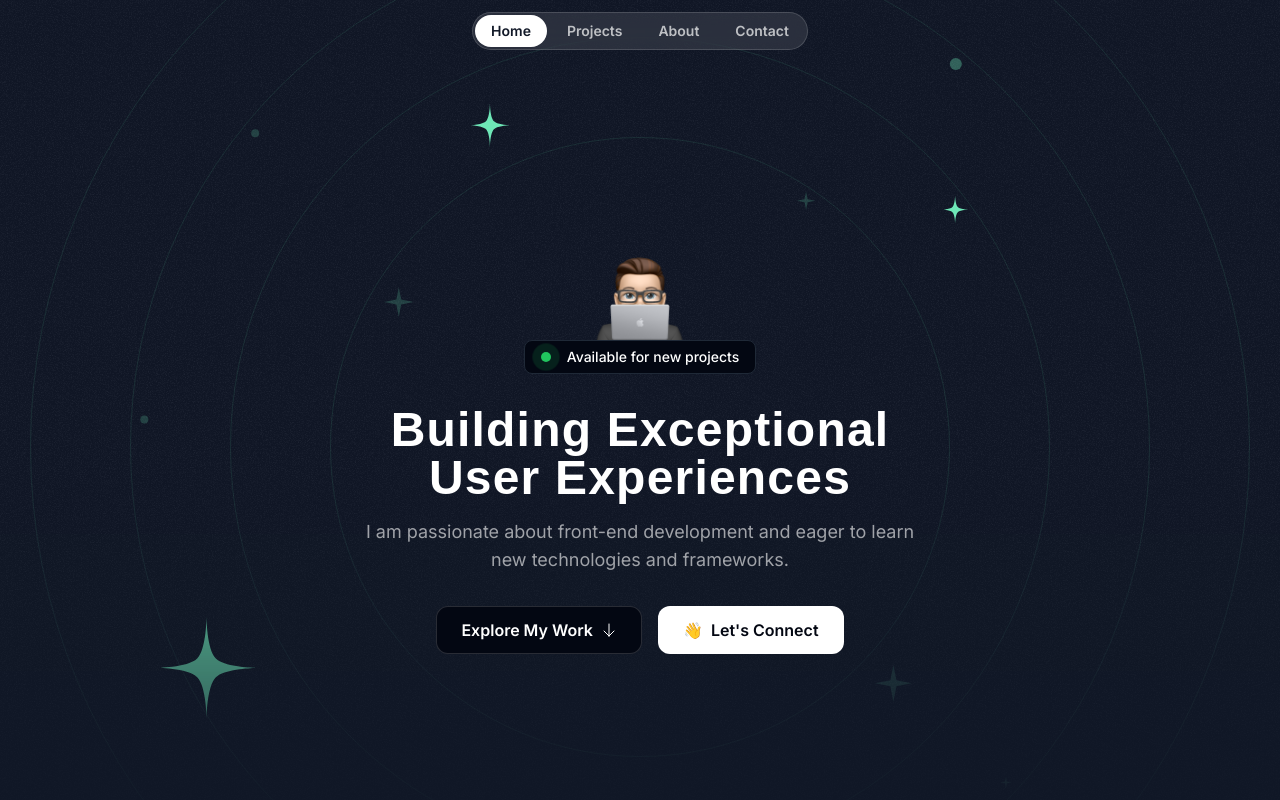
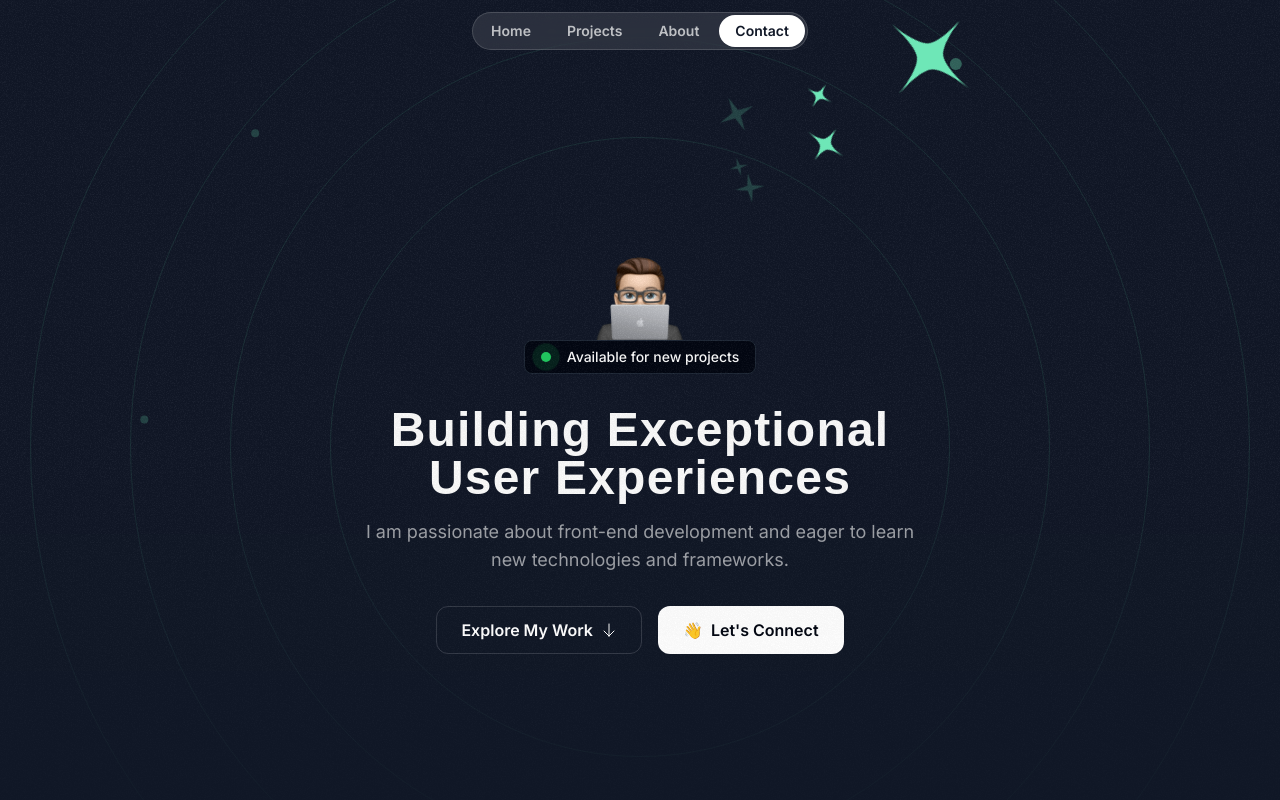
Before and after one commit to IvanGoranov02/Portfolio-Next, a Next.js app: page / in a window 1280 px wide. Shown: the top 800 px of the page. Built offline with nearby package versions, Linux system fonts and the light colour scheme; a web font is replaced by a local one.

Commit message:
Revert "feat: Add navigation, scroll interactions, and client-side rendering to improve page interactivity"
This reverts commit 97e5a0fe6815efc83e573c9fbdc26e8a4d4b25e4.

```diff
--- a/src/app/layout.tsx
+++ b/src/app/layout.tsx
@@ -2,7 +2,6 @@ import type { Metadata } from "next";
 import { Inter, Calistoga } from "next/font/google";
 import "./globals.css";
 import { twMerge } from "tailwind-merge";
-import { ScrollToTop } from "@/components/ScrollToTop";
 
 const inter = Inter({ subsets: ["latin"], variable: "--font-sans" });
 const calistoga = Calistoga({
@@ -31,7 +30,6 @@ export default function RootLayout({
         )}
       >
         {children}
-        <ScrollToTop />
       </body>
     </html>
   );
--- a/src/app/page.tsx
+++ b/src/app/page.tsx
@@ -1,5 +1,3 @@
-"use client";
-
 import { AboutSection } from "@/sections/About";
 import { Header } from "@/sections/Header";
 import { HeroSection } from "@/sections/Hero";
@@ -7,8 +5,7 @@ import { ProjectsSection } from "@/sections/Projects";
 import { TapeSection } from "@/sections/Tape";
 import { TestimonialsSection } from "@/sections/Testimonials";
 import { Footer } from "@/sections/Footer";
-import { ContactSection } from "@/sections/Contact";
-
+import { ContactSection } from "@/sections/ContactForm";
 export default function Home() {
   return (
     <div>
--- a/src/components/Navigation.tsx
+++ /dev/null
@@ -1,87 +0,0 @@
-"use client";
-
-import { useEffect, useState } from "react";
-
-export const Navigation = () => {
-  const [activeSection, setActiveSection] = useState("home");
-
-  useEffect(() => {
-    const handleScroll = () => {
-      const sections = ["home", "projects", "about", "contact"];
-      const scrollPosition = window.scrollY + 100;
-
-      for (const section of sections) {
-        const element = document.getElementById(section);
-        if (element) {
-          const { top, bottom } = element.getBoundingClientRect();
-          const offset = element.offsetTop - 100;
-
-          if (
-            scrollPosition >= offset &&
-            scrollPosition < offset + element.offsetHeight
-          ) {
-            setActiveSection(section);
-            break;
-          }
-        }
-      }
-    };
-
-    window.addEventListener("scroll", handleScroll);
-    handleScroll(); // Call once on mount to set initial active section
-    return () => window.removeEventListener("scroll", handleScroll);
-  }, []);
-
-  const scrollToSection = (sectionId: string) => {
-    const element = document.getElementById(sectionId);
-    if (element) {
-      const offset = 100;
-      const elementPosition = element.getBoundingClientRect().top;
-      const offsetPosition = elementPosition + window.scrollY - offset;
-
-      window.scrollTo({
-        top: offsetPosition,
-        behavior: "smooth",
-      });
-    }
-  };
-
-  return (
-    <div className="flex justify-center items-center fixed top-3 w-full z-50">
-      <nav className="flex items-center gap-1 p-0.5 border-white/15 rounded-full border bg-white/10 backdrop-blur">
-        <button
-          onClick={() => scrollToSection("home")}
-          className={`nav-item ${
-            activeSection === "home" ? "bg-white text-gray-900" : ""
-          }`}
-        >
-          Home
-        </button>
-        <button
-          onClick={() => scrollToSection("projects")}
-          className={`nav-item ${
-            activeSection === "projects" ? "bg-white text-gray-900" : ""
-          }`}
-        >
-          Projects
-        </button>
-        <button
-          onClick={() => scrollToSection("about")}
-          className={`nav-item ${
-            activeSection === "about" ? "bg-white text-gray-900" : ""
-          }`}
-        >
-          About
-        </button>
-        <button
-          onClick={() => scrollToSection("contact")}
-          className={`nav-item ${
-            activeSection === "contact" ? "bg-white text-gray-900" : ""
-          }`}
-        >
-          Contact
-        </button>
-      </nav>
-    </div>
-  );
-};
--- a/src/sections/About.tsx
+++ b/src/sections/About.tsx
@@ -116,7 +116,7 @@ export const AboutSection = () => {
   const constraintRef = useRef<HTMLDivElement>(null);
 
   return (
-    <div id="about" className="py-20 lg:py-28 lg:px-20">
+    <div className="py-20 lg:py-28 lg:px-20">
       <div className="container"></div>
       <SectionHeader
         title="A Glimpse Into My World"
--- a/src/sections/Contact.tsx
+++ b/src/sections/Contact.tsx
@@ -3,8 +3,8 @@
 import { motion } from "framer-motion";
 import { SectionHeader } from "@/components/SectionHeader";
 import { Card } from "@/components/Card";
+import ArrowUpIcon from "@/assets/icons/arrow-up-right.svg";
 import { useState } from "react";
-import { ScrollToTop } from "@/components/ScrollToTop";
 
 export const ContactSection = () => {
   const [formData, setFormData] = useState({
@@ -27,7 +27,7 @@ export const ContactSection = () => {
   };
 
   return (
-    <section id="contact" className="py-16 lg:py-24">
+    <section className="py-16 lg:py-24">
       <div className="container">
         <SectionHeader
           title="Let's work together"
@@ -73,6 +73,7 @@ export const ContactSection = () => {
                     required
                   />
                 </div>
+
                 <div className="flex flex-col gap-2">
                   <label htmlFor="email" className="text-sm font-medium">
                     Email
@@ -87,6 +88,7 @@ export const ContactSection = () => {
                     required
                   />
                 </div>
+
                 <div className="flex flex-col gap-2">
                   <label htmlFor="message" className="text-sm font-medium">
                     Message
@@ -101,13 +103,17 @@ export const ContactSection = () => {
                     required
                   />
                 </div>
+
                 <motion.button
-                  whileHover={{ scale: 1.02 }}
-                  whileTap={{ scale: 0.98 }}
+                  initial={{ opacity: 0, y: 20 }}
+                  whileInView={{ opacity: 1, y: 0 }}
+                  transition={{ duration: 0.5, delay: 0.2 }}
+                  viewport={{ once: true }}
                   type="submit"
-                  className="bg-white text-gray-950 h-12 w-full rounded-xl font-semibold inline-flex items-center justify-center gap-2 mt-4 md:w-auto md:px-6"
+                  className="inline-flex items-center gap-2 bg-white text-gray-950 px-8 py-4 rounded-xl font-semibold w-fit hover:bg-white/90 transition-colors"
                 >
-                  Send Message
+                  <span>Send message</span>
+                  <ArrowUpIcon className="size-5" />
                 </motion.button>
               </form>
 
@@ -144,7 +150,6 @@ export const ContactSection = () => {
           </Card>
         </motion.div>
       </div>
-      <ScrollToTop />
     </section>
   );
 };
--- a/src/sections/Header.tsx
+++ b/src/sections/Header.tsx
@@ -1,5 +1,20 @@
-import { Navigation } from "@/components/Navigation";
-
 export const Header = () => {
-  return <Navigation />;
+  return (
+    <div className="flex justify-center items-center fixed top-3 w-full z-10">
+      <nav className="flex items-center gap-1 p-0.5 border-white/15 rounded-full border bg-white/10 backdrop-blur">
+        <a className="nav-item" href="#">
+          Home
+        </a>
+        <a className="nav-item" href="#">
+          Projects
+        </a>
+        <a className="nav-item" href="#">
+          About
+        </a>
+        <a className="nav-item bg-white text-gray-900" href="#">
+          Contact
+        </a>
+      </nav>
+    </div>
+  );
 };
--- a/src/sections/Hero.tsx
+++ b/src/sections/Hero.tsx
@@ -1,5 +1,3 @@
-"use client";
-
 import Image from "next/image";
 import memoji from "@/assets/images/memoji.png";
 import ArrowDown from "@/assets/icons/arrow-down.svg";
@@ -7,28 +5,9 @@ import grainImage from "@/assets/images/grain.jpg";
 import StarIcon from "@/assets/icons/star.svg";
 import SparkleIcon from "@/assets/icons/sparkle.svg";
 import { HeroOrbit } from "@/components/HeroOrbit";
-import { motion } from "framer-motion";
-
 export const HeroSection = () => {
-  const handleScroll = (elementId: string) => {
-    const element = document.getElementById(elementId);
-    if (element) {
-      const offset = 100;
-      const elementPosition = element.getBoundingClientRect().top;
-      const offsetPosition = elementPosition + window.scrollY - offset;
-
-      window.scrollTo({
-        top: offsetPosition,
-        behavior: "smooth",
-      });
-    }
-  };
-
   return (
-    <div
-      id="home"
-      className="py-32 md:py-48 lg:py-60 relative z-0 overflow-x-clip"
-    >
+    <div className="py-32 md:py-48 lg:py-60 relative z-0 overflow-x-clip">
       <div className="absolute inset-0 [mask-image:linear-gradient(to_bottom,black_50%,transparent)]">
         <div
           className="absolute inset-0 -z-30 opacity-5"
@@ -40,26 +19,47 @@ export const HeroSection = () => {
         <div className="hero-ring size-[820px]"></div>
         <div className="hero-ring size-[1020px]"></div>
         <div className="hero-ring size-[1220px]"></div>
-        <HeroOrbit size={800} rotation={-72} rotationSpeed={10}>
-          <StarIcon className="size-28 text-emerald-300  " />
+        <HeroOrbit
+          size={800}
+          rotation={-72}
+          rotationSpeed={30}
+          shouldOrbit
+          shouldSpin
+          spinDuration="6s"
+        >
+          <StarIcon className="size-28 text-emerald-300" />
         </HeroOrbit>
-        <HeroOrbit size={550} rotation={20} rotationSpeed={10}>
-          <StarIcon className="size-12 text-emerald-300  " />
+        <HeroOrbit
+          size={550}
+          rotation={20}
+          rotationSpeed={32}
+          shouldOrbit
+          shouldSpin
+          spinDuration="6s"
+        >
+          <StarIcon className="size-12 text-emerald-300" />
         </HeroOrbit>
-        <HeroOrbit size={590} rotation={98} rotationSpeed={10}>
-          <StarIcon className="size-8 text-emerald-300  " />
+        <HeroOrbit
+          size={590}
+          rotation={98}
+          rotationSpeed={34}
+          shouldOrbit
+          shouldSpin
+          spinDuration="6s"
+        >
+          <StarIcon className="size-8 text-emerald-300" />
         </HeroOrbit>
-        <HeroOrbit size={430} rotation={-14} rotationSpeed={0}>
-          <SparkleIcon className="size-8 text-emerald-300/20  " />
+        <HeroOrbit size={430} rotation={-14} rotationSpeed={36} shouldOrbit>
+          <SparkleIcon className="size-8 text-emerald-300/20" />
         </HeroOrbit>
-        <HeroOrbit size={440} rotation={79} rotationSpeed={0}>
-          <SparkleIcon className="size-5 text-emerald-300/20  " />
+        <HeroOrbit size={440} rotation={79} rotationSpeed={38} shouldOrbit>
+          <SparkleIcon className="size-5 text-emerald-300/20" />
         </HeroOrbit>
-        <HeroOrbit size={530} rotation={178} rotationSpeed={0}>
-          <SparkleIcon className="size-10 text-emerald-300/20  " />
+        <HeroOrbit size={530} rotation={178} rotationSpeed={40} shouldOrbit>
+          <SparkleIcon className="size-10 text-emerald-300/20" />
         </HeroOrbit>
-        <HeroOrbit size={720} rotation={178} rotationSpeed={0}>
-          <SparkleIcon className="size-3 text-emerald-300/20  " />
+        <HeroOrbit size={720} rotation={178} rotationSpeed={42} shouldOrbit>
+          <SparkleIcon className="size-3 text-emerald-300/20" />
         </HeroOrbit>
         <HeroOrbit size={720} rotation={85} rotationSpeed={0}>
           <div className="size-3 bg-emerald-300/20 rounded-full"></div>
@@ -74,7 +74,7 @@ export const HeroSection = () => {
           <div className="size-2 bg-emerald-300/20 rounded-full"></div>
         </HeroOrbit>
       </div>
-      <div className="container relative z-10">
+      <div className="container">
         <div className="flex items-center flex-col">
           <Image src={memoji} className="size-[100px]" alt="memoji" />
           <div className="flex justify-center w-full">
@@ -100,24 +100,14 @@ export const HeroSection = () => {
         </div>
         <div>
           <div className="flex flex-col md:flex-row justify-center gap-4 items-center mt-8">
-            <motion.button
-              whileHover={{ scale: 1.02 }}
-              whileTap={{ scale: 0.98 }}
-              onClick={() => handleScroll("projects")}
-              className="bg-gray-950 inline-flex items-center gap-2 border border-white/15 px-6 h-12 rounded-xl font-semibold hover:bg-white/5 transition-colors"
-            >
-              <span>Explore My Work</span>
+            <button className="inline-flex items-center gap-2 border border-white/15 px-6 h-12 rounded-xl">
+              <span className="font-semibold">Explore My Work</span>
               <ArrowDown className="size-4" />
-            </motion.button>
-            <motion.button
-              whileHover={{ scale: 1.02 }}
-              whileTap={{ scale: 0.98 }}
-              onClick={() => handleScroll("contact")}
-              className="inline-flex items-center gap-2 border border-white/15 bg-white text-gray-950 px-6 h-12 rounded-xl font-semibold hover:bg-white/90 transition-colors"
-            >
+            </button>
+            <button className="inline-flex items-center gap-2 border border-white/15 bg-white text-gray-950 px-6 h-12 rounded-xl">
               <span>👋</span>
-              <span>Let's Connect</span>
-            </motion.button>
+              <span className="font-semibold">Let's Connect</span>
+            </button>
           </div>
         </div>
       </div>
--- a/src/sections/Projects.tsx
+++ b/src/sections/Projects.tsx
@@ -49,7 +49,7 @@ const portfolioProjects = [
 
 export const ProjectsSection = () => {
   return (
-    <section id="projects" className="pb-16 lg:py-24">
+    <section className="pb-16 lg:py-24">
       <div className="container">
         <SectionHeader
           title="Featured Projects"
```
Also changed, not shown: src/components/ScrollToTop.tsx (deleted, +0 -47 lines).
